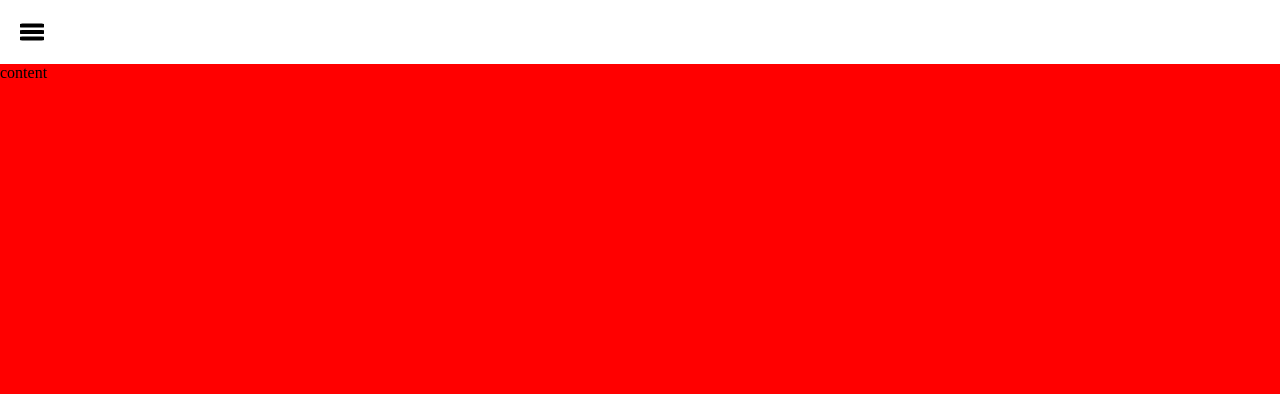
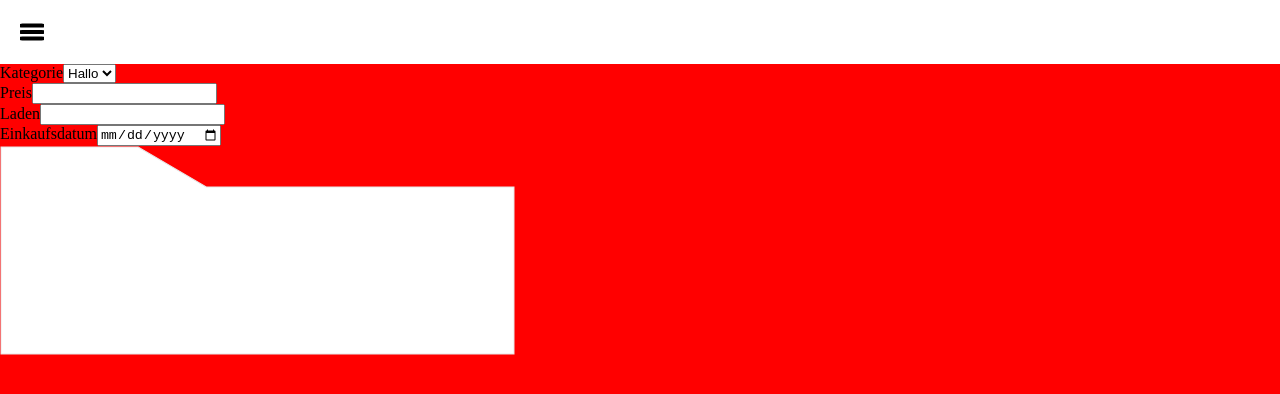
Before and after one commit to julianhahn/expenses-tracker, a React (Create React App) app in the folder expenses-frontend/: page / in a window 1280 px wide. Shown: the top 394 px of the page. Built offline with nearby package versions, Linux system fonts and the light colour scheme.

Commit message:
begin with form and create a background object to create a list in

```diff
--- a/expenses-frontend/public/index.html
+++ b/expenses-frontend/public/index.html
@@ -2,19 +2,12 @@
 <html lang="en">
   <head>
     <meta charset="utf-8" />
-    <link rel="icon" href="%PUBLIC_URL%/favicon.ico" />
     <meta name="viewport" content="width=device-width, initial-scale=1" />
     <meta name="theme-color" content="#000000" />
     <meta
       name="description"
       content="Web site created using create-react-app"
     />
-    <link rel="apple-touch-icon" href="%PUBLIC_URL%/logo192.png" />
-    <!--
-      manifest.json provides metadata used when your web app is installed on a
-      user's mobile device or desktop. See https://developers.google.com/web/fundamentals/web-app-manifest/
-    -->
-    <link rel="manifest" href="%PUBLIC_URL%/manifest.json" />
     <!--
       Notice the use of %PUBLIC_URL% in the tags above.
       It will be replaced with the URL of the `public` folder during the build.
@@ -29,15 +22,5 @@
   <body>
     <noscript>You need to enable JavaScript to run this app.</noscript>
     <div id="root" class="root"></div>
-    <!--
-      This HTML file is a template.
-      If you open it directly in the browser, you will see an empty page.
-
-      You can add webfonts, meta tags, or analytics to this file.
-      The build step will place the bundled scripts into the <body> tag.
-
-      To begin the development, run `npm start` or `yarn start`.
-      To create a production bundle, use `npm run build` or `yarn build`.
-    -->
   </body>
 </html>
--- a/expenses-frontend/src/content/Content.js
+++ b/expenses-frontend/src/content/Content.js
@@ -1,9 +1,13 @@
+import EntryForm from'./entryForm/entryForm.js'
 import './Content.css'
+import listForm from '../singleComponents/EntryList/listForm.svg'
+
 
 function Content(props){
     return (
         <div className="content">
-            content
+            <EntryForm/>
+            <img src={listForm}/>
         </div>
     )
 }
--- /dev/null
+++ b/expenses-frontend/src/content/entryForm/entryForm.js
@@ -0,0 +1,41 @@
+import './entryForm.css'
+
+function entryForm(props){
+
+    var formData = new FormData()
+
+    // TODO for "Laden"
+    // get the most current 20 shops from the database and look on any change if there matches any in this local list
+    // if there is no match then aks the database if there is a sub match left
+
+    /**
+     * TODO for "Datum"
+     * decide if you want to use the Date of the latest entry or the date today as a default value in the date picker
+     * i think the latest date makes more sense, because the use-case will be that i add a bulk of data later on.
+     */
+    return (
+        <form className="entryForm" >
+            <div id="Kategorie" className="kategorie">
+                <label htmlFor="kategorie_select" id="kategorie_label" className="kategorieLabel">Kategorie</label>
+                <select id="kategorie_select">
+                    <option> Hallo</option>
+                </select>
+            </div>
+            <div id="Preis" className="Preis">
+                <label htmlFor="preis_input" id="preis_label" className="preis_label">Preis</label>
+                <input type="number"/>
+            </div>
+            <div id="Laden" className="Laden">
+                <label htmlFor="" id="laden_label" className="laden_label">Laden</label>
+                <input type="text"/>
+            </div>
+
+            <div id="Datum" className="Datum">
+                <label htmlFor="" id="datum_label" className="datum_label">Einkaufsdatum</label>
+                <input type="date"/>
+            </div>
+        </form>
+    )
+}
+
+export default entryForm
```
Also changed, not shown: expenses-frontend/public/manifest.json (deleted), expenses-frontend/src/content/entryForm/entryForm.css (added), expenses-frontend/src/singleComponents/EntryList/listForm.svg (added), 1 other file (tests, documents, lock files or other folders).
